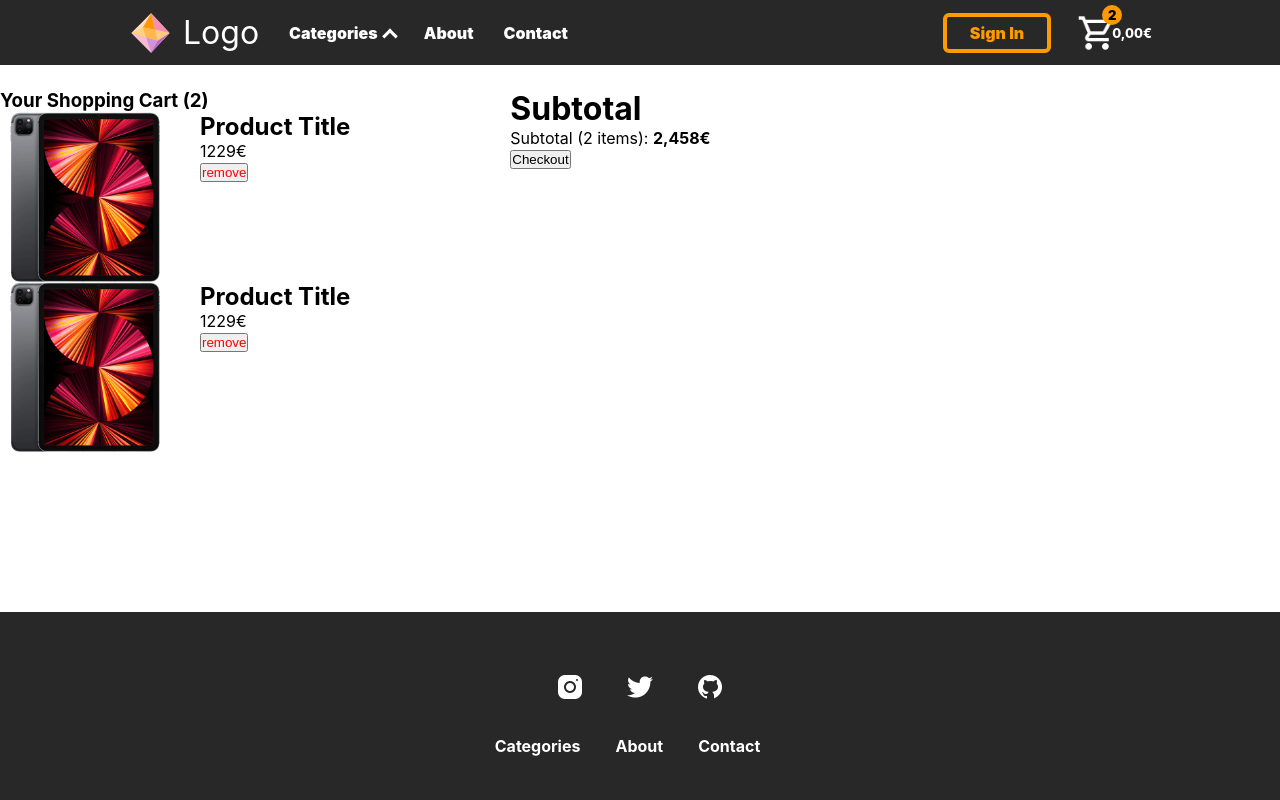
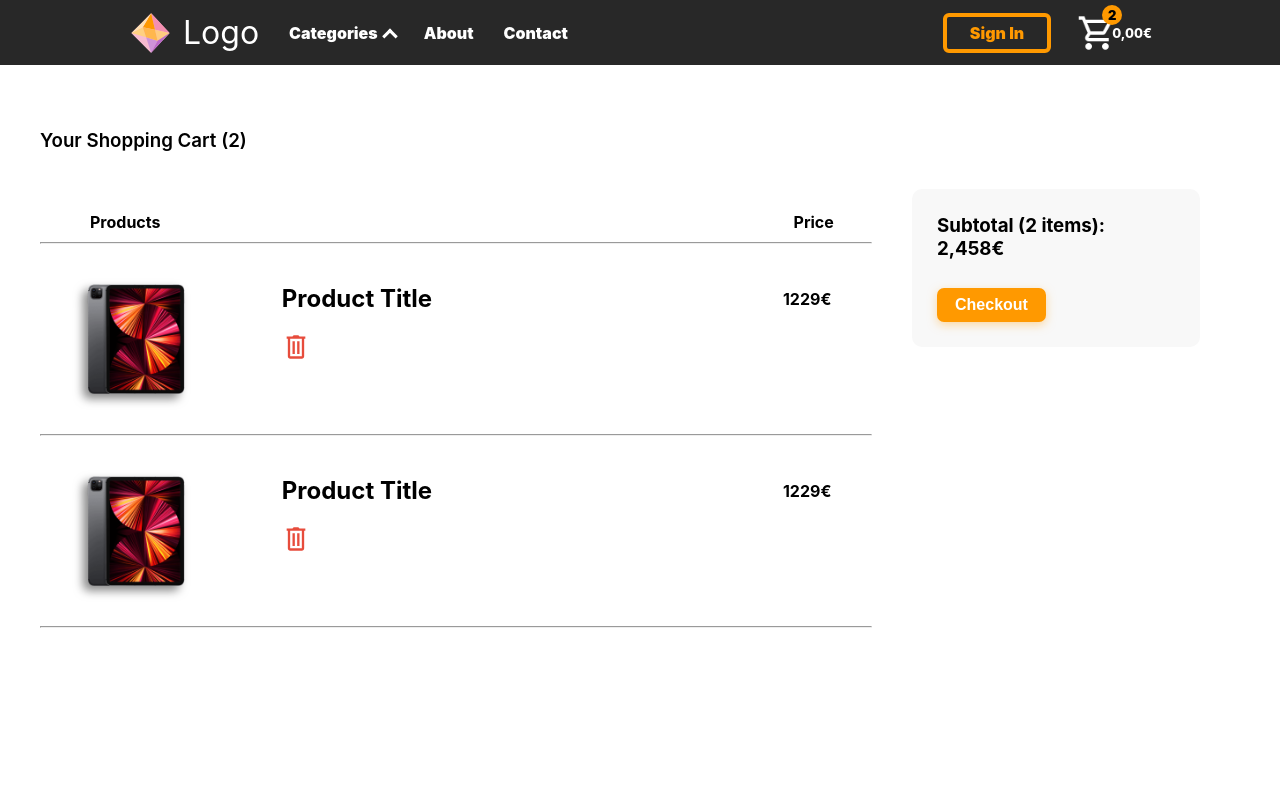
Before and after one commit to Elias227/React-webstore, a React (Create React App) app: page /cart in a window 1280 px wide. Shown: the top 800 px of the page. Built offline with nearby package versions, Linux system fonts and the light colour scheme.

Commit message:
styled cart page

```diff
--- a/src/Pages/Cart/Cart.css
+++ b/src/Pages/Cart/Cart.css
@@ -1,3 +1,51 @@
 .cart {
+  margin-top: 4em;
+  display: flex;
+  justify-content: center;
+
+  /* background-color: blue; */
+}
+
+/* --- empty cart --- */
+.cart__empty {
+  margin-top: 2em;
+  margin-left: 5em;
+}
+.cart__empty h3 {
+  margin-bottom: 10px;
+}
+
+/* --- products --- */
+
+.cart__line {
+  margin: 40px;
+}
+
+/* --- your shopping cart --- */
+.cart__your-shopping-cart {
+  margin-left: 40px;
+  margin-bottom: 60px;
+  font-weight: 600;
+}
+
+/* --- right --- */
+.cart__right {
+  margin-top: 60px;
+  margin-right: 80px;
+}
+
+/* --- cart products text --- */
+.cart__products-text {
+  display: flex;
+  margin-left: 90px;
+  margin-bottom: -30px;
+  /* background-color: rgba(0, 0, 255, 0.329); */
+}
+
+.cart__products-text .cart-products {
+  flex: 0.9;
+}
+
+.cart__products-text .cart-price {
   display: flex;
 }
--- a/src/Pages/Cart/Cart.js
+++ b/src/Pages/Cart/Cart.js
@@ -11,14 +11,24 @@ function Cart() {
       <div className="cart">
         <div className="cart__left">
           {cart?.length === 0 ? (
-          <div>
+            <div className="cart__empty">
               <h3>Your Cart is Empty</h3>
-            <p>You haven't added any products to cart. Find products, click "Add to Cart". You will find them here</p>
+              <p>You haven't added any products to cart. Find products, click "Add to Cart". You will find them here.</p>
             </div>
           ) : (
             <div>
-            <h3>Your Shopping Cart ({cart.length})</h3>
+              <h3 className="cart__your-shopping-cart">Your Shopping Cart ({cart.length})</h3>
 
+              <div className="cart__products-text">
+                <div class="cart-products">
+                  <h4>Products</h4>
+                </div>
+                <div class="cart-price">
+                  <h4>Price</h4>
+                </div>
+              </div>
+
+              <hr className="cart__line" />
               {cart?.map((item) => (
                   <CheckoutProduct
                     id={item.id}
@@ -27,6 +37,7 @@ function Cart() {
                     price={item.price}
                   />
                 ))}
+
             </div>
           )}
         </div>
@@ -39,4 +50,4 @@ function Cart() {
   );
 }
 
-export default Cart
+export default Cart;
--- a/src/Pages/Home/Home.js
+++ b/src/Pages/Home/Home.js
@@ -66,7 +66,7 @@ function Home() {
       <Product
         id="982357"
         title="Product Title"
-        price={1.199}
+        price={1199}
         rating={5}
         image="/images/Canon-90d-18-135mm-02-550x550.png"
       />
--- a/src/components/Header/Header.css
+++ b/src/components/Header/Header.css
@@ -12,6 +12,7 @@
     z-index: 100;
     margin-bottom: 1.5em;
 }
+
 .header__content {
     min-height: 65px;
     display: flex;
--- a/src/components/Header/Header.js
+++ b/src/components/Header/Header.js
@@ -15,7 +15,7 @@ function Header() {
         {/* Header logo */}
         <div className="Logo">
           <NavLink to="/" >
-            <svg xmlns="http://www.w3.org/2000/svg"  viewBox="0 0 48 48" width="45px" height="50px"><polygon fill="#f8bbd0" points="44.313,23.993 24.687,44.993 3.687,23.993 24.687,2.993"/><polygon fill="#f48fb1" points="28.809,20.656 44.307,23.993 44.313,23.993 24.687,2.993 24.674,3.012"/><polygon fill="#f8bbd0" points="3.687,23.993 24.677,44.984 19.303,28.594"/><polygon fill="#9e9d24" points="37.56,31.219 24.687,44.993 24.677,44.984 24.685,45.007" opacity=".5"/><polygon fill="#ffcc80" points="37.56,31.219 44.307,23.993 28.809,20.656 31.513,32.191"/><polygon fill="#ce93d8" points="31.52,32.2 24.69,44.99 24.68,44.98 19.3,28.59 31.51,32.19"/><polygon fill="#ffd180" points="15.78,17.85 19.3,28.59 3.69,23.99"/><polygon fill="#ff9800" points="28.81,20.66 15.78,17.85 15.79,17.84 24.67,3.02"/><polygon fill="#ffb74d" points="19.303,28.594 31.513,32.191 28.809,20.656 15.78,17.85"/><polygon fill="#ba68c8" points="31.523,32.202 24.687,44.993 44.313,23.993"/><polygon fill="#ffe0b2" points="15.791,17.843 3.687,23.993 14.187,13.493 24.687,2.993"/></svg>
+            <svg xmlns="http://www.w3.org/2000/svg" viewBox="0 0 48 48" width="45px" height="50px"><polygon fill="#f8bbd0" points="44.313,23.993 24.687,44.993 3.687,23.993 24.687,2.993"/><polygon fill="#f48fb1" points="28.809,20.656 44.307,23.993 44.313,23.993 24.687,2.993 24.674,3.012"/><polygon fill="#f8bbd0" points="3.687,23.993 24.677,44.984 19.303,28.594"/><polygon fill="#9e9d24" points="37.56,31.219 24.687,44.993 24.677,44.984 24.685,45.007" opacity=".5"/><polygon fill="#ffcc80" points="37.56,31.219 44.307,23.993 28.809,20.656 31.513,32.191"/><polygon fill="#ce93d8" points="31.52,32.2 24.69,44.99 24.68,44.98 19.3,28.59 31.51,32.19"/><polygon fill="#ffd180" points="15.78,17.85 19.3,28.59 3.69,23.99"/><polygon fill="#ff9800" points="28.81,20.66 15.78,17.85 15.79,17.84 24.67,3.02"/><polygon fill="#ffb74d" points="19.303,28.594 31.513,32.191 28.809,20.656 15.78,17.85"/><polygon fill="#ba68c8" points="31.523,32.202 24.687,44.993 44.313,23.993"/><polygon fill="#ffe0b2" points="15.791,17.843 3.687,23.993 14.187,13.493 24.687,2.993"/></svg>
             <h1>Logo</h1>
           </NavLink>
         </div>
--- a/src/components/Products/CheckoutProduct.css
+++ b/src/components/Products/CheckoutProduct.css
@@ -1,17 +1,50 @@
+.checkoutProduct__parent {
+  width: 65vw;
+  margin: 40px;
+}
+
 .checkoutProduct {
+  display: flex;
+  height: 110px;
+  margin-bottom: 40px;
+  margin-left: 40px;
+}
+
+/* --- image --- */
+.checkoutProduct__image {
+  object-fit: contain;
+  width: 150px;
+  height: 100%;
+  max-width: 130px;
+  -webkit-filter: drop-shadow(-5px 5px 5px #6666662c);
+  filter: drop-shadow(-5px 5px 5px #666666c4);
+  /* background-color: blue; */
+}
+
+/* --- product info --- */
+.checkoutProduct__info {
+  margin-left: 90px;
+  width: 100%;
+}
+
+/* --- title and price --- */
+.cp__title-and-price {
+  display: flex;
+  align-items: center;
+  margin-bottom: 20px;
+}
+
+.cp__title-and-price .cp-title {
+  flex: 0.925;
+}
+
+.cp__title-and-price .cp-price {
   display: flex;
 }
 
-.checkoutProduct__image {
-  object-fit: contain;
-  width: 170px;
-  height: 100%;
+/* --- button --- */
+.checkoutProduct__info > button {
+  background: none;
+  border: none;
+  cursor: pointer;
 }
-
-.checkoutProduct__info {
-  margin-left: 30px;
-}
-
-.checkoutProduct__info > button {
-  color: red;
-}
--- a/src/components/Products/CheckoutProduct.js
+++ b/src/components/Products/CheckoutProduct.js
@@ -15,18 +15,25 @@ function CheckoutProduct({ id, title, image, price }) {
   };
 
   return (
-    <div className="checkoutProduct">
-      <img className="checkoutProduct__image" src={image} alt="" />
+    <div className="checkoutProduct__parent">
+      <div className="checkoutProduct">
+        <img className="checkoutProduct__image" src={image} alt="product" />
 
-      <div className="checkoutProduct__info">
-        <h2>{title}</h2>
+        <div className="checkoutProduct__info">
+          <div className="cp__title-and-price">
+            <h2 className="cp-title">{title}</h2>
+            <strong className="cp-price">{price}€</strong>
+          </div>
 
-        <p className="checkoutProduct__price">{price}€</p>
+          <button onClick={removeFromCart}>
+            <img src="/images/icons8-trash.svg" alt="trash" />
+          </button>
+        </div>
+      </div>
 
-        <button onClick={removeFromCart}>remove</button>
-      </div>
+      <hr className="line" />
     </div>
   )
 }
 
-export default CheckoutProduct
+export default CheckoutProduct;
--- a/src/components/Subtotal/Subtotal.css
+++ b/src/components/Subtotal/Subtotal.css
@@ -1,3 +1,25 @@
 .subtotal {
-  margin-left: 10em;
+  /* margin-left: 10em; */
+  background-color: #F8F8F8;
+  padding: 25px;
+  border-radius: 10px;
 }
+
+/* --- text --- */
+.subtotal__text {
+  margin-bottom: 28px;
+}
+
+/* --- button --- */
+.subtotal__button {
+  background-color: #FF9900;
+  color: #fff;
+  border: none;
+  font-weight: bold;
+  font-size: 16px;
+  cursor: pointer;
+  padding: 8px 18px;
+  border-radius: 7px;
+  transition: 0.2s;
+  box-shadow: 0px 3px 10px #ffba5386;
+}
--- a/src/components/Subtotal/Subtotal.js
+++ b/src/components/Subtotal/Subtotal.js
@@ -9,14 +9,12 @@ function Subtotal() {
 
   return (
     <div className="subtotal">
-      <h1>Subtotal</h1>
-
       <CurrencyFormat
         renderText={(value) => (
           <>
-            <p>
-              Subtotal ({cart.length} items): <strong>{` ${value} `}</strong>
-            </p>
+            <h3 className="subtotal__text">
+              Subtotal ({cart.length} items): {`${value}`}
+            </h3>
           </>
         )}
 
@@ -27,7 +25,7 @@ function Subtotal() {
         suffix={"€"}
       />
 
-      <button>Checkout</button>
+      <button className="subtotal__button">Checkout</button>
     </div>
   )
 }
```
Also changed, not shown: public/images/icons8-trash.svg (added), src/components/Products/Product.css (line endings or trailing spaces). Lines whose indentation alone changed are shown as unchanged.
